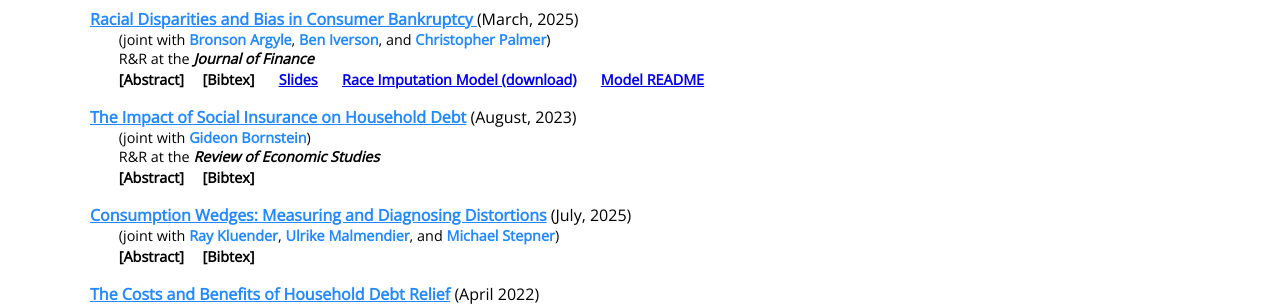
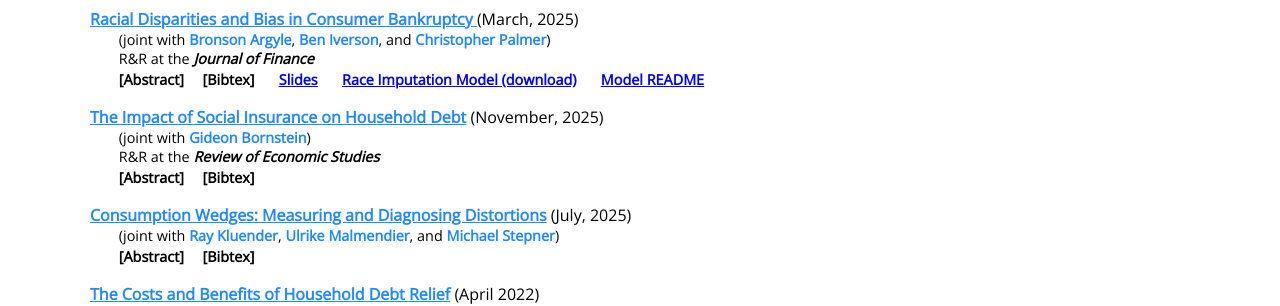
Before and after one commit to sashaindarte/sashaindarte.github.io, a Jekyll site: the page built from research/index.html, in a window 1280 px wide and 1398 px high. Shown: the part 611-917 px from the top of the window. Built offline with Jekyll 4.4.1, drawn with Linux system fonts in a browser that asks for light colours.

Commit message:
update social ins

```diff
--- a/research/index.html
+++ b/research/index.html
@@ -268,7 +268,7 @@ title: Sasha Indarte - Research
 		<div class="container">
 			<p style="margin-bottom:0px;"><a href="/research/The_Impact_of_Social_Insurance_on_Household_Debt.pdf">
 				<u><b>
-				The Impact of Social Insurance on Household Debt</b></u></a> (August, 2023)
+				The Impact of Social Insurance on Household Debt</b></u></a> (November, 2025)
 			</p>
 
 			<p style="padding-left:2em;padding-bottom:0em;margin-top:0em;margin-bottom:0em;font-size:0.9em;">
```
